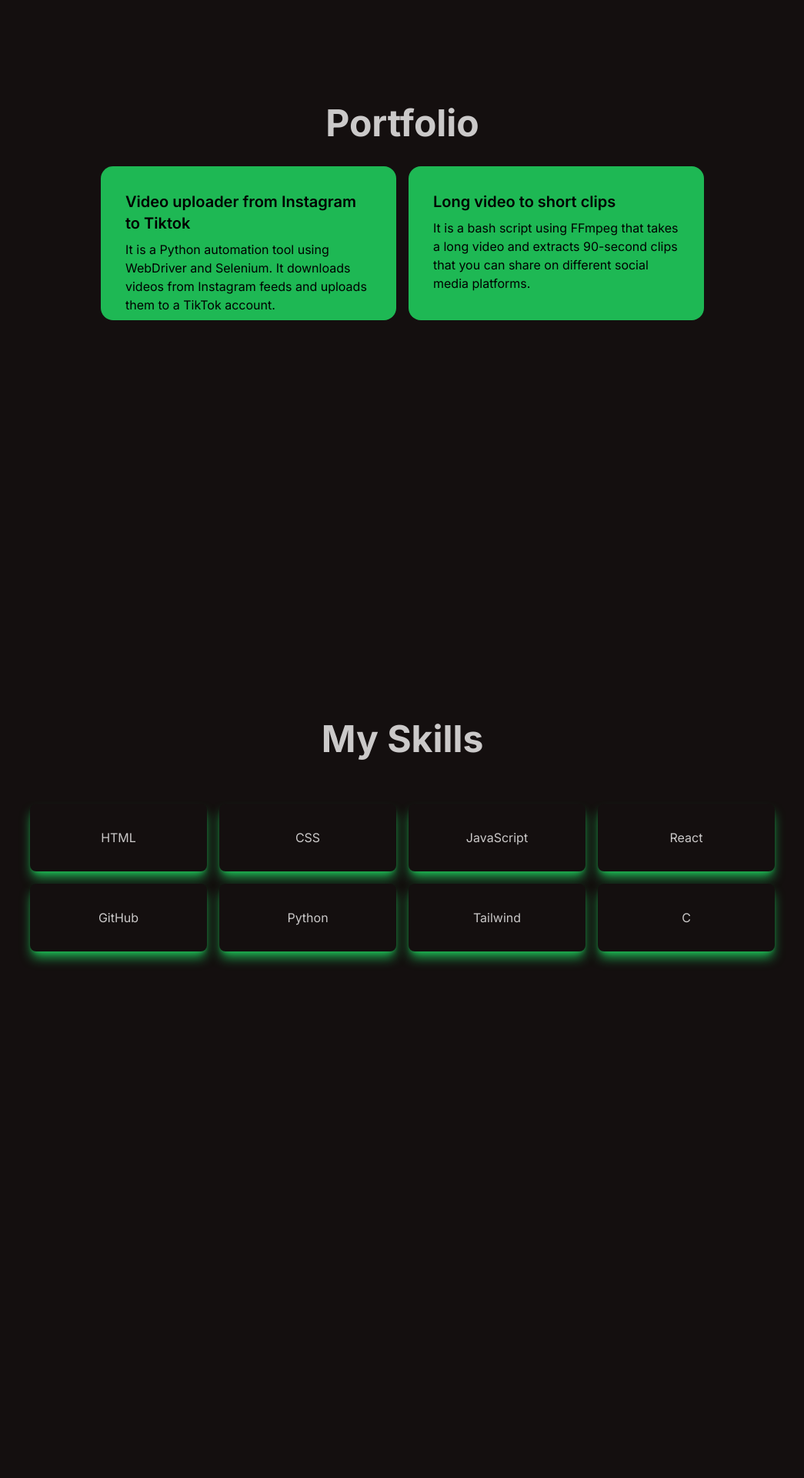
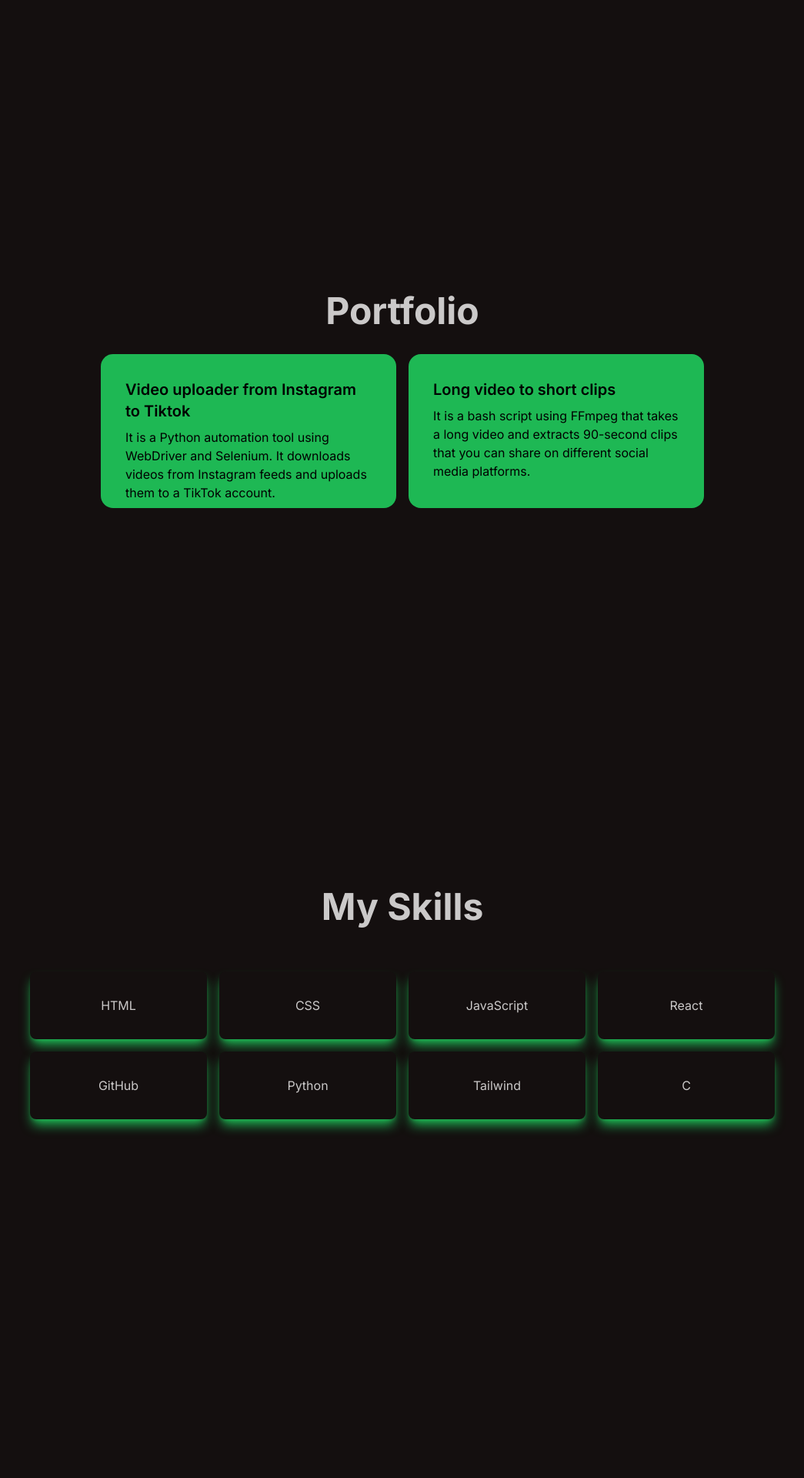
Before and after one commit to YSOT1/Portfolio-website, a Next.js app: page / in a window 1280 px wide. Shown: the part 680-2600 px from the top of the page at 77% size, without its empty margins (117-1162 px from the left). Built offline with nearby package versions, Linux system fonts and the light colour scheme.

Commit message:
center style changes

```diff
--- a/src/app/ui/Portfolio.tsx
+++ b/src/app/ui/Portfolio.tsx
@@ -1,6 +1,6 @@
 export default function Portfolio() {
   return (
-      <div className="w-full min-h-screen text-base-content bg-base-200">
+      <div className="w-full min-h-screen bg-base-200 flex justify-center items-center p-4">
           <div className="max-w-[1000px] mx-auto p-4 flex flex-col justify-center w-full h-full">
               <div className="pb-8 w-full flex justify-center items-center flex-col">
                   <h1 className="text-4xl sm:text-5xl font-bold">Portfolio</h1>
--- a/src/app/ui/contact.tsx
+++ b/src/app/ui/contact.tsx
@@ -1,3 +1,5 @@
+import Link from "next/link";
+
 export default function Contact() {
     return (
         <div className='w-full min-h-screen bg-base-200 flex justify-center items-center p-4'>
@@ -5,7 +7,9 @@ export default function Contact() {
                 <div className='pb-8 flex flex-col justify-center w-full h-full items-center text-center'>
                     <h1 className='text-4xl sm:text-5xl font-bold'>Contact</h1>
                     <p className='py-2 sm:py-4'>Send me a message</p>
-                    <p className='py-2 sm:py-4'>yassinesbi45@gmail.com</p>
+                    <Link href="https://www.linkedin.com/in/yassine-sabri-741345247/" className="btn btn-primary mt-4 lg:mt-0" target="_blank">
+                        LinkedIn
+                    </Link>
                 </div>
             </div>
         </div>
--- a/src/app/ui/skills.tsx
+++ b/src/app/ui/skills.tsx
@@ -1,6 +1,6 @@
 export default function Skills() {
   return (
-      <div className="w-full min-h-screen bg-base-200">
+      <div className="w-full min-h-screen bg-base-200 flex justify-center items-center p-4">
           <div className="max-w-[1000px] mx-auto p-4 flex flex-col justify-center w-full h-full">
               <div className="w-full flex justify-center items-center flex-col mb-7">
                   <h1 className="text-4xl sm:text-5xl font-bold">My Skills</h1>
```
